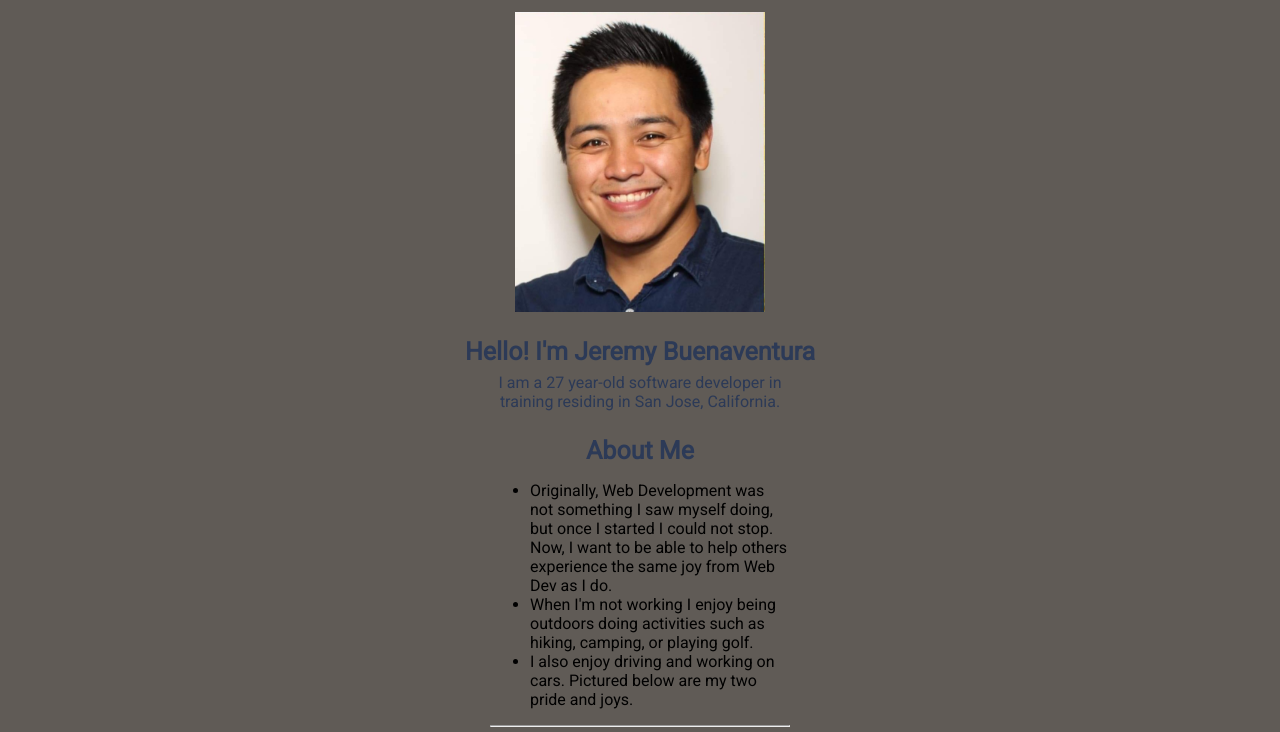
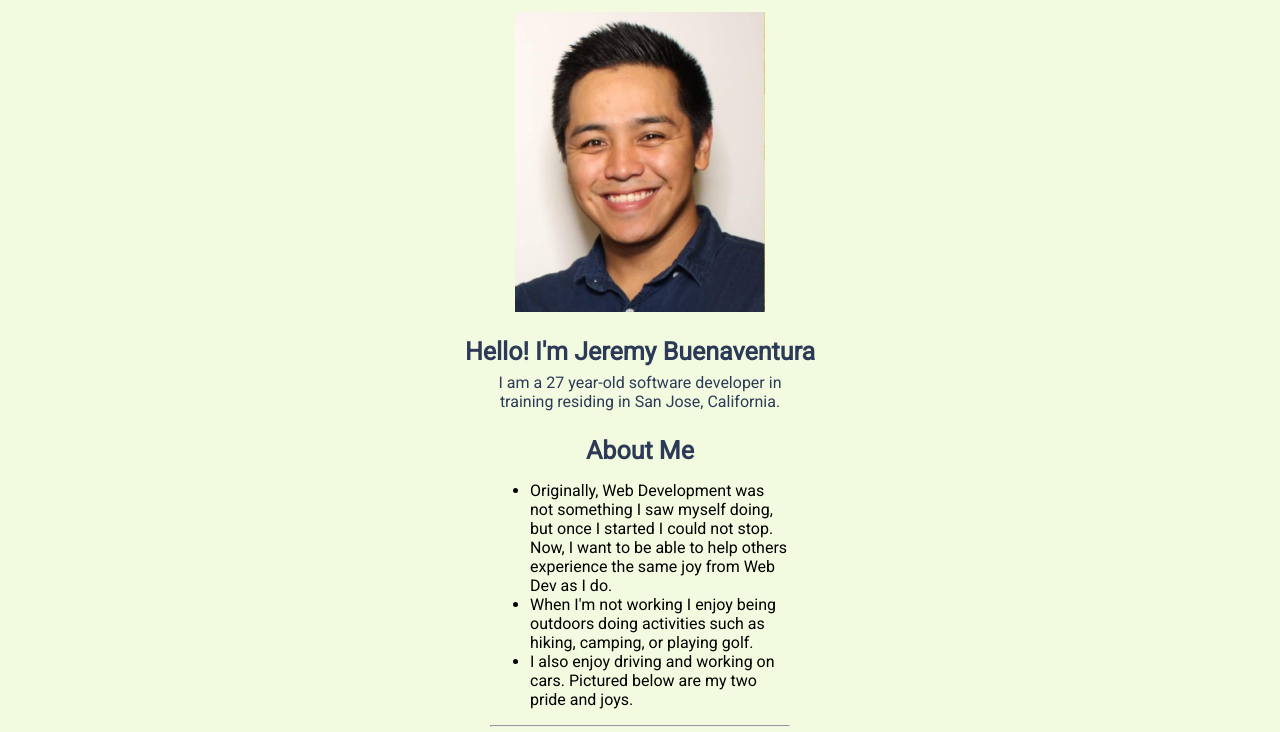
Before and after one commit to JeremyB23/jeremyb23.github.io, a plain HTML site: page index.html in a window 1280 px wide. Shown: the part 131-863 px from the top of the page. Drawn offline with Linux system fonts and the light colour scheme; grey boxes are pictures that could not be loaded; a script that the page names is missing.

Commit message:
Update style.css

```diff
--- a/style.css
+++ b/style.css
@@ -1,5 +1,5 @@
 body {
-  background-color:#605B56;
+  background-color:#F2FBE0;
   font-family: 'Roboto', sans-serif;
 }
 
```
